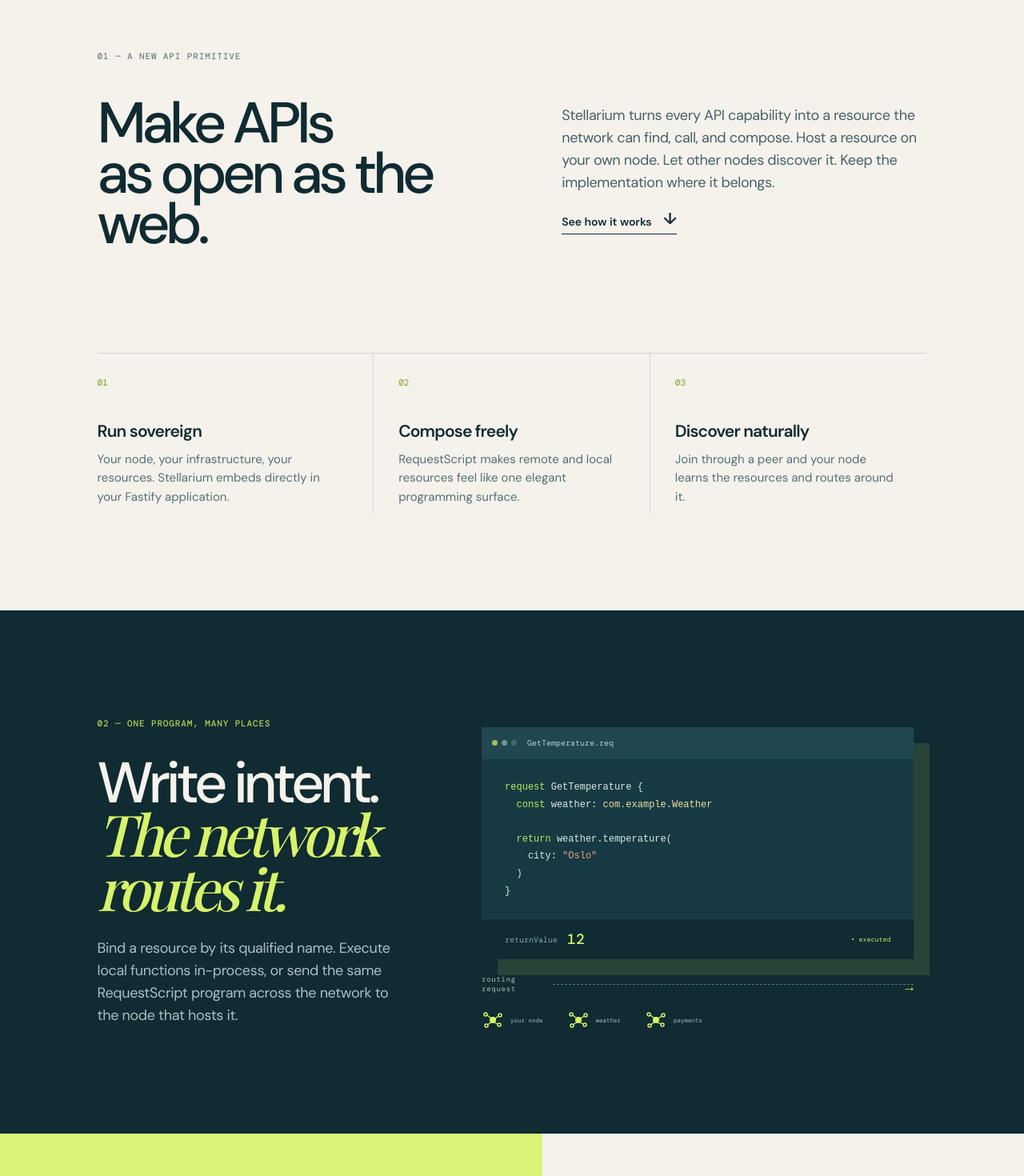
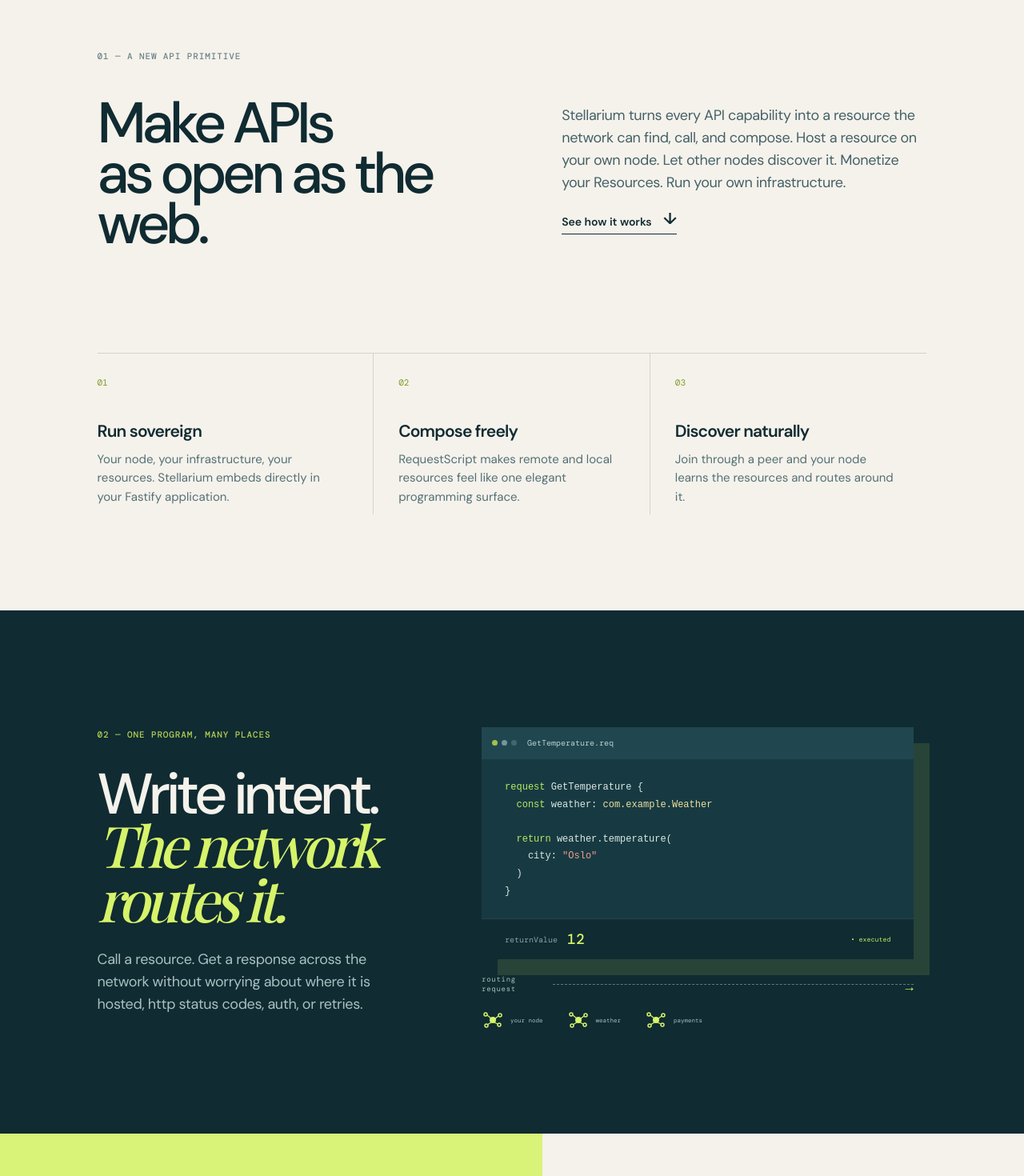
Before and after one commit to qualletio/stellarium-web, a Next.js app: page / in a window 1280 px wide. Shown: the part 900-2370 px from the top of the page at 80% size. Built offline with nearby package versions, Linux system fonts and the light colour scheme; a web font is replaced by a local one.

Commit message:
Update page.tsx

```diff
--- a/app/page.tsx
+++ b/app/page.tsx
@@ -52,7 +52,7 @@
 
       <section className={styles.intro} id="network">
         <div className={styles.sectionKicker}>01 — A new API primitive</div>
-        <div className={styles.introGrid}><h2>Make APIs<br />as open as the web.</h2><div className={styles.introBody}><p>Stellarium turns every API capability into a resource the network can find, call, and compose. Host a resource on your own node. Let other nodes discover it. Keep the implementation where it belongs.</p><a className={styles.inlineLink} href="#how-it-works">See how it works <span>↓</span></a></div></div>
+        <div className={styles.introGrid}><h2>Make APIs<br />as open as the web.</h2><div className={styles.introBody}><p>Stellarium turns every API capability into a resource the network can find, call, and compose. Host a resource on your own node. Let other nodes discover it. Monetize your Resources. Run your own infrastructure.</p><a className={styles.inlineLink} href="#how-it-works">See how it works <span>↓</span></a></div></div>
         <div className={styles.principles}>
           <article><span className={styles.number}>01</span><h3>Run sovereign</h3><p>Your node, your infrastructure, your resources. Stellarium embeds directly in your Fastify application.</p></article>
           <article><span className={styles.number}>02</span><h3>Compose freely</h3><p>RequestScript makes remote and local resources feel like one elegant programming surface.</p></article>
@@ -61,7 +61,7 @@
       </section>
 
       <section className={styles.flow} id="how-it-works">
-        <div className={styles.flowCopy}><div className={styles.sectionKicker}>02 — One program, many places</div><h2>Write intent.<br /><em>The network routes it.</em></h2><p>Bind a resource by its qualified name. Execute local functions in-process, or send the same RequestScript program across the network to the node that hosts it.</p></div>
+        <div className={styles.flowCopy}><div className={styles.sectionKicker}>02 — One program, many places</div><h2>Write intent.<br /><em>The network routes it.</em></h2><p>Call a resource. Get a response across the network without worrying about where it is hosted, http status codes, auth, or retries.</p></div>
         <div className={styles.flowVisual}><div className={styles.scriptWindow}><div className={styles.windowTop}><span /><span /><span /><b>GetTemperature.req</b></div><pre><code><i>request</i> GetTemperature {'{'}{"\n"}  <i>const</i> weather: <strong>com.example.Weather</strong>{"\n\n"}  <i>return</i> weather.temperature({"\n"}    city: <span>&quot;Oslo&quot;</span>{"\n"}  ){"\n"}{'}'}</code></pre><div className={styles.result}><span>returnValue</span><b>12</b><small>• executed</small></div></div><div className={styles.routeLine}><span>routing request</span><i /></div><div className={styles.miniNodes}><div><NodeIcon /><small>your node</small></div><div><NodeIcon /><small>weather</small></div><div><NodeIcon /><small>payments</small></div></div></div>
       </section>
 
```
